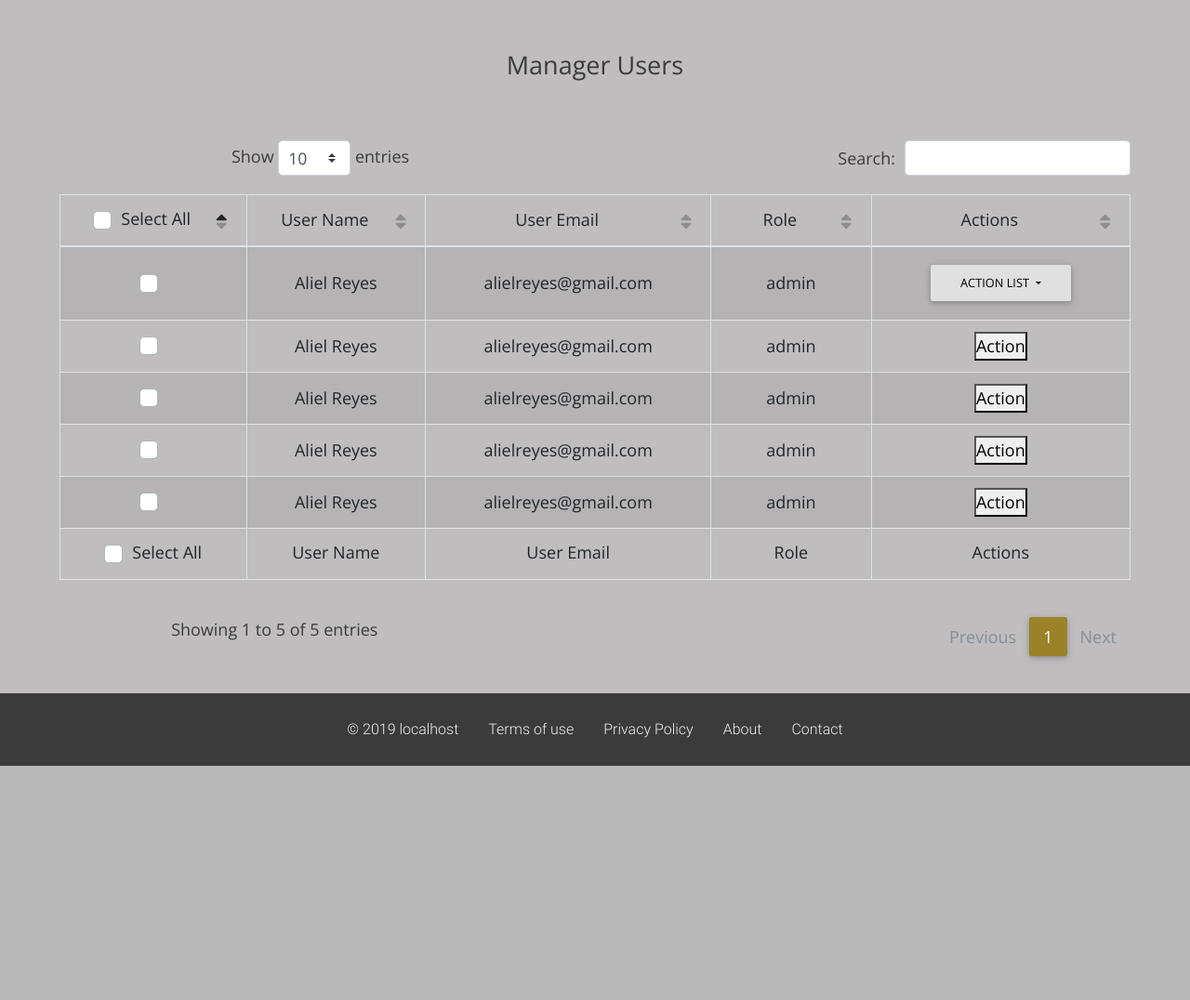
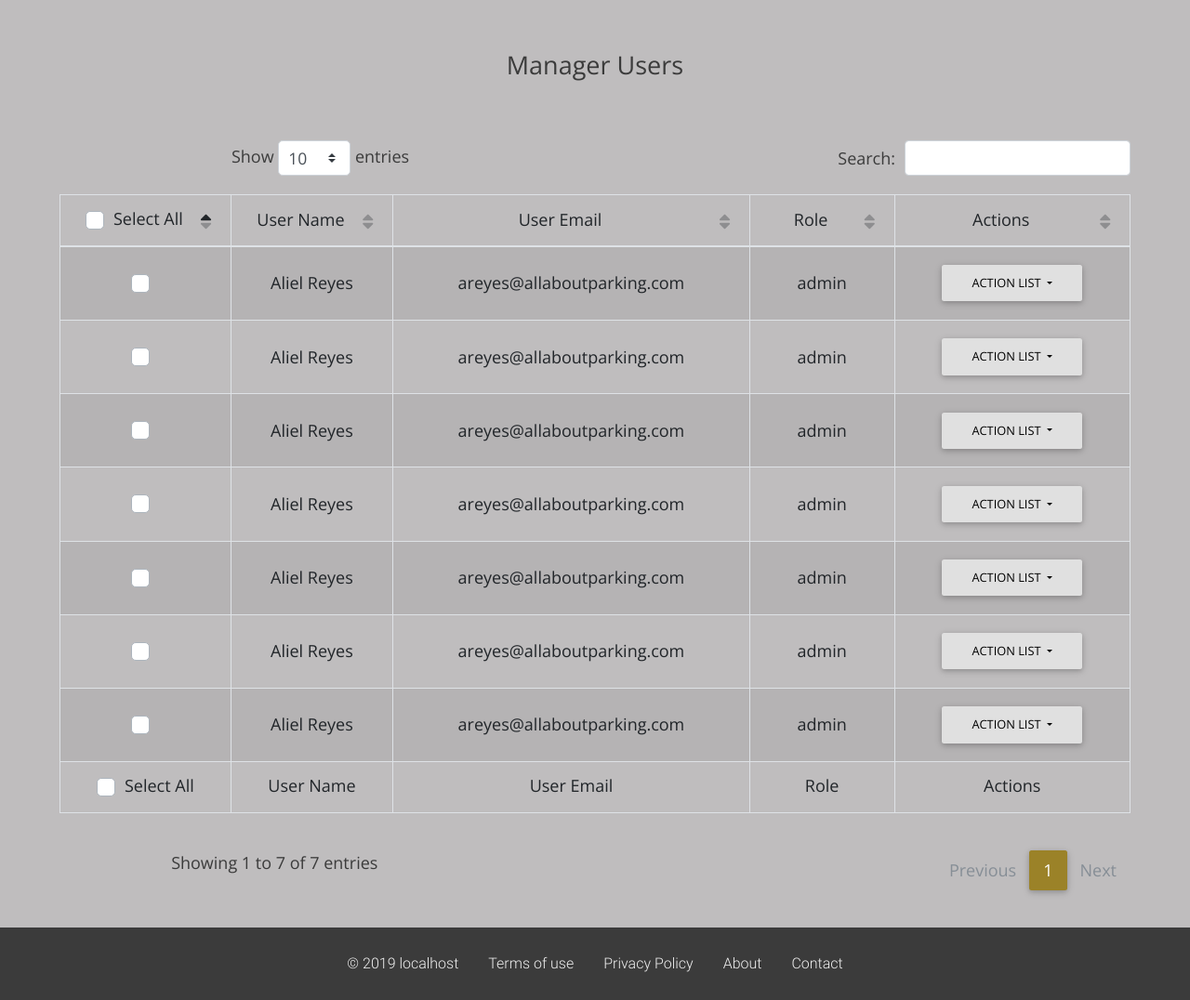
Before and after one commit to Areyesfigueroa/Performance-Evaluation, a PHP site: page /authentication/admin.php in a window 1280 px wide. Shown: the part 60-1136 px from the top of the page at 93% size. Before the commit the page ends 884 px from the top, so only its background shows below. Run offline with PHP 8.4, Linux system fonts and the light colour scheme; some libraries are stand-ins or nearby versions.

Commit message:
Dynamic Admin Table UI
Admin table is now dynamically created. Also the actions are mapped to functions, missing actual behaviour for each action taken on a user. Currently, the actions just print.

```diff
--- a/admin.php
+++ b/admin.php
@@ -26,7 +26,7 @@ require "includes/header.php";
             </thead>
             <tbody>
                 <!--Data Insert Here-->
-                <tr>
+                <!-- <tr>
                     <td>
                         <div class="custom-control custom-checkbox">
                             <input type="checkbox" class="custom-control-input" id="table-check-0">
@@ -38,10 +38,6 @@ require "includes/header.php";
                     <td>alielreyes@gmail.com</td>
                     <td>admin</td>
                     <td>
-                        <!--------------------
-                        ------- TESTING -------
-                        --------------------->
-
                         <div class="dropdown">
                             <button class="btn btn-sm btn-light dropdown-toggle" type="button" id="dropdownMenuButton" data-toggle="dropdown" aria-haspopup="true" aria-expanded="false">
                                 Action List
@@ -53,55 +49,7 @@ require "includes/header.php";
                             </div>
                         </div>
                     </td>
-                </tr>
-                <tr>
-                    <td>
-                        <div class="custom-control custom-checkbox">
-                            <input type="checkbox" class="custom-control-input" id="table-check-1">
-                            <label class="custom-control-label" for="table-check-1"></label>
-                        </div>
-                    </td>
-                    <td>Aliel Reyes</td>
-                    <td>alielreyes@gmail.com</td>
-                    <td>admin</td>
-                    <td><button>Action</button></td>
-                </tr>
-                <tr>
-                    <td>
-                        <div class="custom-control custom-checkbox">
-                            <input type="checkbox" class="custom-control-input" id="table-check-2">
-                            <label class="custom-control-label" for="table-check-2"></label>
-                        </div>
-                    </td>
-                    <td>Aliel Reyes</td>
-                    <td>alielreyes@gmail.com</td>
-                    <td>admin</td>
-                    <td><button>Action</button></td>
-                </tr>
-                <tr>
-                    <td>
-                        <div class="custom-control custom-checkbox">
-                            <input type="checkbox" class="custom-control-input" id="table-check-3">
-                            <label class="custom-control-label" for="table-check-3"></label>
-                        </div>
-                    </td>
-                    <td>Aliel Reyes</td>
-                    <td>alielreyes@gmail.com</td>
-                    <td>admin</td>
-                    <td><button>Action</button></td>
-                </tr>
-                <tr>
-                    <td>
-                        <div class="custom-control custom-checkbox">
-                            <input type="checkbox" class="custom-control-input" id="table-check-4">
-                            <label class="custom-control-label" for="table-check-4"></label>
-                        </div>
-                    </td>
-                    <td>Aliel Reyes</td>
-                    <td>alielreyes@gmail.com</td>
-                    <td>admin</td>
-                    <td><button>Action</button></td>
-                </tr>
+                </tr>-->
             </tbody>
             <tfoot>
                 <tr>
--- a/includes/footer.php
+++ b/includes/footer.php
@@ -26,11 +26,15 @@
             <!--- CUSTOM SCRIPTS --->
             <!---------------------->
 
+            <!-- Load Utilities Script -->
+            <script src="resources/js/utilities.js" type="text/javascript"></script>
+
             <!-- Load Global Script -->
             <script src="resources/js/global.js" type="text/javascript"></script>
             <script>
                 globalController.init(<?= json_encode($_SESSION) ?>);
             </script>
+
 
             <!-- Load Footer Script -->
             <script src="resources/js/footer.js" type="text/javascript"></script>
--- a/resources/js/admin.js
+++ b/resources/js/admin.js
@@ -5,6 +5,39 @@
  */
 
 const adminModelController = (function() {
+    const data = [
+        ['Aliel Reyes', 'areyes@allaboutparking.com', 'admin'],
+        ['Aliel Reyes', 'areyes@allaboutparking.com', 'admin'],
+        ['Aliel Reyes', 'areyes@allaboutparking.com', 'admin'],
+        ['Aliel Reyes', 'areyes@allaboutparking.com', 'admin'],
+        ['Aliel Reyes', 'areyes@allaboutparking.com', 'admin'],
+        ['Aliel Reyes', 'areyes@allaboutparking.com', 'admin'],
+        ['Aliel Reyes', 'areyes@allaboutparking.com', 'admin']
+    ];
+
+    const resetPwd = (id) => {
+        console.log(`Reset Pwd: ${id}`);
+    }
+    const removeUser = (id) => {
+        console.log(`Remove User: ${id}`);
+    }
+    const changeRole = (id) => {
+        console.log(`Change Role: ${id}`);
+    }
+
+    return {
+        getData: () => {
+            return data;
+        },
+
+        getActions: () => {
+            return {
+                resetPwd,
+                removeUser,
+                changeRole
+            }
+        }
+    }
 
 })();
 
@@ -14,7 +47,10 @@ const adminUIController = (function() {
         selectAllCheckbox: "selectall-table-check-",
         checkbox: "table-check-",
         adminTable: "admin-table",
-        tableBody: "tbody"
+        tableBody: "tbody",
+        resetPwdBtn: "reset-pwd-btn-",
+        removeUserBtn: "remove-user-btn-",
+        changeRoleBtn: "change-role-btn-"
     }
 
     const setCheckbox = (active, idNum, checkbox = DOMstrings.checkbox) => {
@@ -39,6 +75,37 @@ const adminUIController = (function() {
             adminTableArr.forEach((e, i) => {
                 setCheckbox(active, i);
             });
+        },
+
+        createCheckbox: (parentElement, id) => {
+            const html = `
+            <td>
+                <div class="custom-control custom-checkbox">
+                    <input type="checkbox" class="custom-control-input" id="table-check-${id}">
+                    <label class="custom-control-label" for="table-check-${id}"></label>
+                </div>
+            </td>`;
+
+
+            parentElement.insertAdjacentHTML('afterbegin', html);
+        },
+
+        createActionBtn: (parentElement, id) => {
+            const html = `
+            <td>
+                <div class="dropdown">
+                    <button class="btn btn-sm btn-light dropdown-toggle" type="button" id="dropdownMenuButton-${id}" data-toggle="dropdown" aria-haspopup="true" aria-expanded="false">
+                        Action List
+                    </button>
+                    <div class="dropdown-menu" aria-labelledby="dropdownMenuButton-${id}" id="actionBtn-${id}">
+                        <a class="dropdown-item font-weight-light" id='${DOMstrings.resetPwdBtn}${id}'}>Reset Password</a>
+                        <a class="dropdown-item font-weight-light" id='${DOMstrings.removeUserBtn}${id}'>Remove User</a>
+                        <a class="dropdown-item font-weight-light" id='${DOMstrings.changeRoleBtn}${id}'>Change Role</a>
+                    </div>
+                </div>
+            </td>`
+
+            parentElement.insertAdjacentHTML('beforeend', html);
         }
     }
 })();
@@ -50,6 +117,7 @@ const adminController = (function(aModelCtrl, aUICtrl) {
         DOMstrings = aUICtrl.getDOMstrings();
         const selectAllLength = 2;
 
+        //Select All Checkbox Event Listeners
         for(let i =0; i < selectAllLength; i++) {
             document.getElementById(`${DOMstrings.selectAllCheckbox}${i}`).addEventListener('change', function() {
 
@@ -57,10 +125,48 @@ const adminController = (function(aModelCtrl, aUICtrl) {
                 aUICtrl.setAllCheckboxes(status);
             });
         }
+
+        //Set adming actions event listeners //TODO: Clear redundancy, refactor.
+        aModelCtrl.getData().forEach((_, i) => {
+            document.getElementById(`${DOMstrings.resetPwdBtn}${i}`).addEventListener('click', (event) => {
+                aModelCtrl.getActions().resetPwd(event.target.id);
+            });
+
+            document.getElementById(`${DOMstrings.removeUserBtn}${i}`).addEventListener('click', (event) => {
+                aModelCtrl.getActions().removeUser(event.target.id);
+            });
+
+            document.getElementById(`${DOMstrings.changeRoleBtn}${i}`).addEventListener('click', (event) => {
+                aModelCtrl.getActions().changeRole(event.target.id);
+            });
+        });
+
+    }
+
+    const createAdminTable = () => {
+
+        //Get dom strings
+        const DOMstrings = aUICtrl.getDOMstrings();
+
+        //Initialize variables
+        const table = document.querySelector(DOMstrings.tableBody);
+        const [rowLength, colLength] = [aModelCtrl.getData().length, aModelCtrl.getData()[0].length];
+        const data = aModelCtrl.getData();
+
+        //Populate the table with the admin data.
+        AllAboutParking.PerformanceEvaluation.Utilities.createRows(table, rowLength, colLength, data);
+
+        //Add the html elements to the table.
+        data.forEach((_, i) => {
+            const tr = document.getElementById(`row-${i}`);
+            aUICtrl.createCheckbox(tr, i);
+            aUICtrl.createActionBtn(tr, i, aModelCtrl.getActions());
+        });
     }
 
     return {
         init: () => {
+            createAdminTable();
             setEventListeners();
         }
     }
--- a/resources/js/index.js
+++ b/resources/js/index.js
@@ -244,7 +244,7 @@ const performanceController = (function(pUICtrl, pModelCtrl) {
       const report1Summary = report1.getSummary(pUICtrl.createDetailBtn);
 
       //4. Build Summary Report UI
-      pUICtrl.createRows(performanceTable, report1Summary.length, report1Summary[0].length, report1Summary);
+      AllAboutParking.PerformanceEvaluation.Utilities.createRows(performanceTable, report1Summary.length, report1Summary[0].length, report1Summary);
 
       //5. Setup Event Listeners
       setUpEventListeners(report1);
--- /dev/null
+++ b/resources/js/utilities.js
@@ -0,0 +1,26 @@
+//Let's create a namespace: <Company>.<Technology>.<Feature>
+//Check if performance evaluation already exists, otherwise create a new object.
+var AllAboutParking = AllAboutParking || {}; //Root Level Namespace
+AllAboutParking.PerformanceEvaluation = AllAboutParking.PerformanceEvaluation || {}; //Nested namespace
+AllAboutParking.PerformanceEvaluation.Utilities = AllAboutParking.PerformanceEvaluation.Utilities || {};
+
+//Declaring our new constructor function within our namespace object.
+//General Function Helpers
+AllAboutParking.PerformanceEvaluation.Utilities = {
+    //Append multiple rows to the end of a table by using a 2D array for the cell content. 1st Dimension is row, 2nd Dimension is for col.
+    createRows: (table, rowLength, colLength, dataArr, rowOffset = 0, colOffset = 0) => {
+        for(let row = rowOffset; row < rowLength; row++) {
+            //Insert a new row at the end of the table.
+            let newRow = table.insertRow(table.rows.length);
+            newRow.id = `row-${row}`;
+
+            for(let col = colOffset; col < colLength; col++) {
+                //Create a cell for our data to go in by specifying the column position.
+                let cell = newRow.insertCell(col);
+
+                //Insert data into html cell
+                cell.innerHTML = dataArr[row][col];
+            }
+        }
+    }
+}
```
Also changed, not shown: resources/js/testing/utilities.js (deleted, +0 -31 lines).
